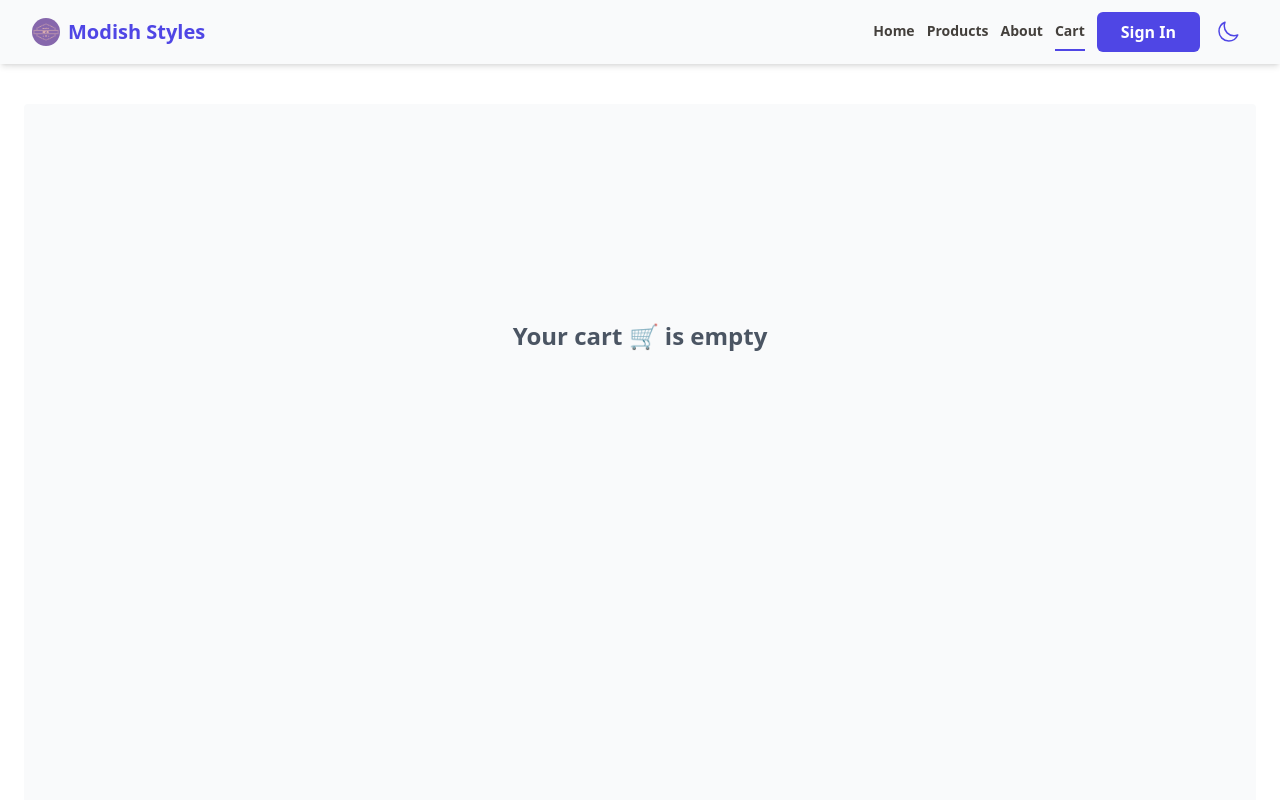
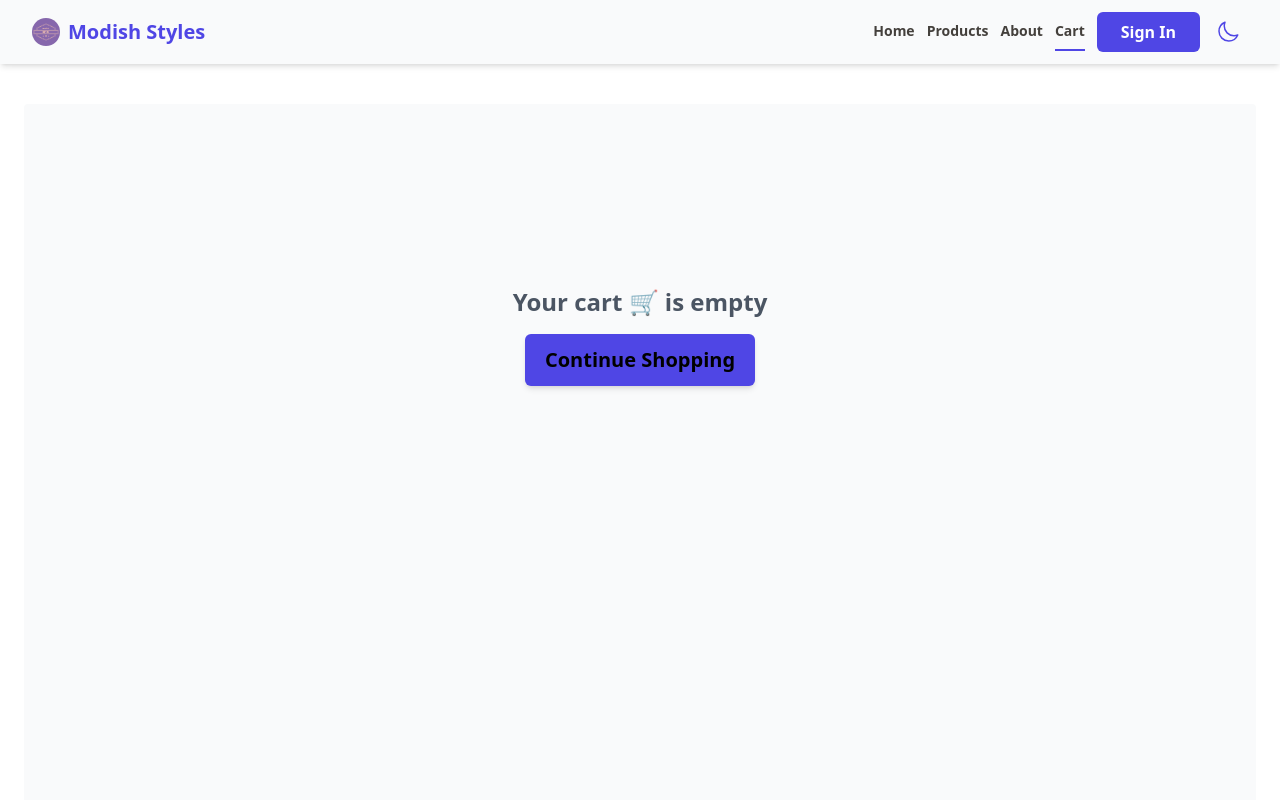
Before and after one commit to Bolaji87/Modish-Dynamics, a React (Vite) app: page /cart in a window 1280 px wide. Shown: the top 800 px of the page. Built offline with nearby package versions, Linux system fonts and the light colour scheme.

Commit message:
edit sign in page and cart page

```diff
--- a/src/features/cart/CartData.jsx
+++ b/src/features/cart/CartData.jsx
@@ -5,6 +5,7 @@ import CartItem from "./CartItem";
 import { selectCart, selectCartCount, selectCartTotal } from "./cartSlice";
 
 import CartSummary from "./CartSummary";
+import Button from "../../UI/Button";
 
 export default function CartData() {
   const cart = useSelector(selectCart);
@@ -14,10 +15,16 @@ export default function CartData() {
   return (
     <section className="mx-auto min-h-screen w-full max-w-7xl rounded bg-gray-50 px-6 py-10 dark:rounded dark:bg-gray-700">
       {!cart?.length ? (
-        <div className="flex h-96 items-center justify-center">
+        <div className="f flex h-96 flex-col items-center justify-center gap-4">
           <h1 className="text-2xl font-semibold text-gray-600 dark:text-gray-50">
             Your cart 🛒 is empty
           </h1>
+          <Button
+            to="/products"
+            className="rounded-md bg-indigo-600 px-5 py-3 text-xl font-semibold capitalize shadow-md"
+          >
+            continue shopping
+          </Button>
         </div>
       ) : (
         <div className="flex flex-col gap-8 lg:flex-row">
--- a/src/pages/SignIn.jsx
+++ b/src/pages/SignIn.jsx
@@ -11,7 +11,7 @@ function SignIn() {
   }
 
   return (
-    <section className="flex min-h-screen flex-col bg-gray-100 px-4 sm:px-6 lg:px-8 dark:bg-gray-900">
+    <section className="flex min-h-screen flex-col bg-gray-100 px-4 dark:bg-gray-900 sm:px-6 lg:px-8">
       <h1 className="mt-6 text-center text-xl font-semibold sm:text-2xl">
         Sign In
       </h1>
@@ -27,17 +27,17 @@ function SignIn() {
 
             <div className="relative">
               <input
-                type={showPassword ? "text" : "password"}
+                type={showPassword ? "password" : "text"}
                 placeholder="Password"
                 className="w-full rounded border border-gray-300 px-4 py-2 text-base text-gray-700 focus:outline-none focus:ring-2 focus:ring-blue-500"
               />
               {showPassword ? (
-                <AiFillEyeInvisible
+                <AiFillEye
                   className="absolute right-3 top-3 cursor-pointer text-xl text-gray-600"
                   onClick={handleShowPassword}
                 />
               ) : (
-                <AiFillEye
+                <AiFillEyeInvisible
                   className="absolute right-3 top-3 cursor-pointer text-xl text-gray-600"
                   onClick={handleShowPassword}
                 />
@@ -45,7 +45,7 @@ function SignIn() {
             </div>
 
             <div className="flex flex-col text-sm sm:flex-row sm:items-center sm:justify-between sm:text-base">
-              <p className="mb-2 sm:mb-0 dark:text-stone-600">
+              <p className="mb-2 dark:text-stone-600 sm:mb-0">
                 Don&apos;t have an account?{" "}
                 <Link className="text-red-600 hover:underline" to="/sign-up">
                   Register
```
